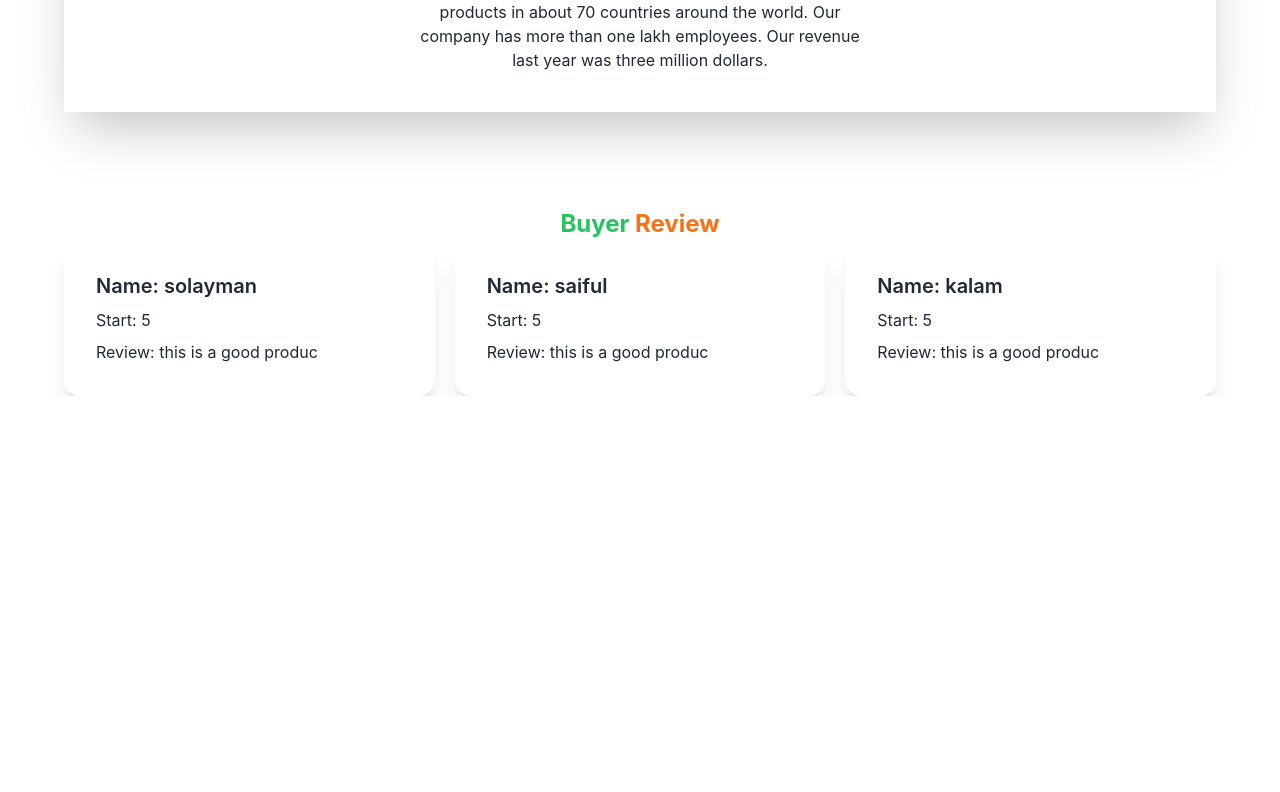
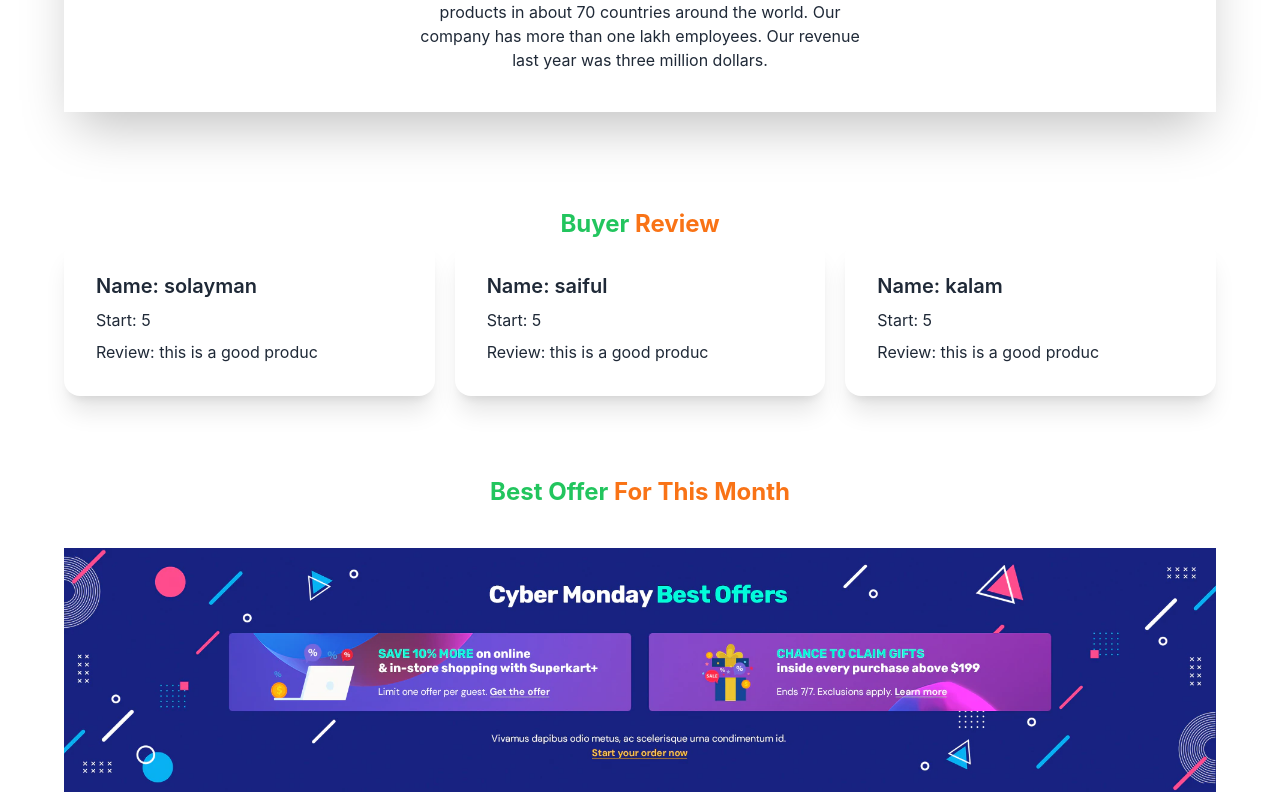
Before and after one commit to solaymanWeb/electric-tools-client, a React (Create React App) app: page / in a window 1280 px wide. Shown: the part 1801-2593 px from the top of the page. Before the commit the page ends 2197 px from the top, so only its background shows below. Built offline with nearby package versions, Linux system fonts and the light colour scheme.

Commit message:
Offer section added

```diff
--- a/src/Pages/Home/Home.js
+++ b/src/Pages/Home/Home.js
@@ -1,6 +1,7 @@
 import React from 'react';
 import Banner from './Banner';
 import BusinessSummary from './BusinessSummary';
+import Offer from './Offer';
 import Review from './Review';
 import Services from './Services';
 
@@ -12,6 +13,8 @@ const Home = () => {
             <Services></Services>
             <BusinessSummary></BusinessSummary>
             <Review></Review>
+            <Offer></Offer>
+
         </div>
     );
 };
--- /dev/null
+++ b/src/Pages/Home/Offer.js
@@ -0,0 +1,15 @@
+import React from 'react';
+import offer from '../Assest/offer.webp'
+
+const Offer = () => {
+    return (
+        <section className='pt-20'>
+            <h4 class="text-green-500 font-bold text-2xl pb-10">Best Offer <span className='text-orange-500'>For This Month</span></h4>
+         <div>
+            <img src={offer} alt="" />
+        </div>
+        </section>
+    );
+};
+
+export default Offer;
--- a/src/Pages/Home/Services.js
+++ b/src/Pages/Home/Services.js
@@ -9,14 +9,14 @@ const Services = () => {
         .then(data => setServices(data))
     },[])
     return (
-        <section className=' mt-72'>
+        <section className=' md:mt-48 lg:mt-72'>
             {/* DIVIDER */}
             <div class="flex flex-col w-full border-opacity-50">
                  <div class="divider text-green-500 font-bold text-3xl">Inventory</div>
              </div>
 
              {/* SERVICES  */}
-        <div className='grid grid-cols-1 lg:grid-cols-3 gap-5 '>
+        <div className='grid grid-cols-1 md:grid-cols-2 lg:grid-cols-3 gap-5 '>
        {
            services.map(service=>
               <div class="card  bg-base-100 shadow-xl">
```
Also changed, not shown: src/Pages/Assest/banner.png (deleted), src/Pages/Assest/offer.webp (added).
